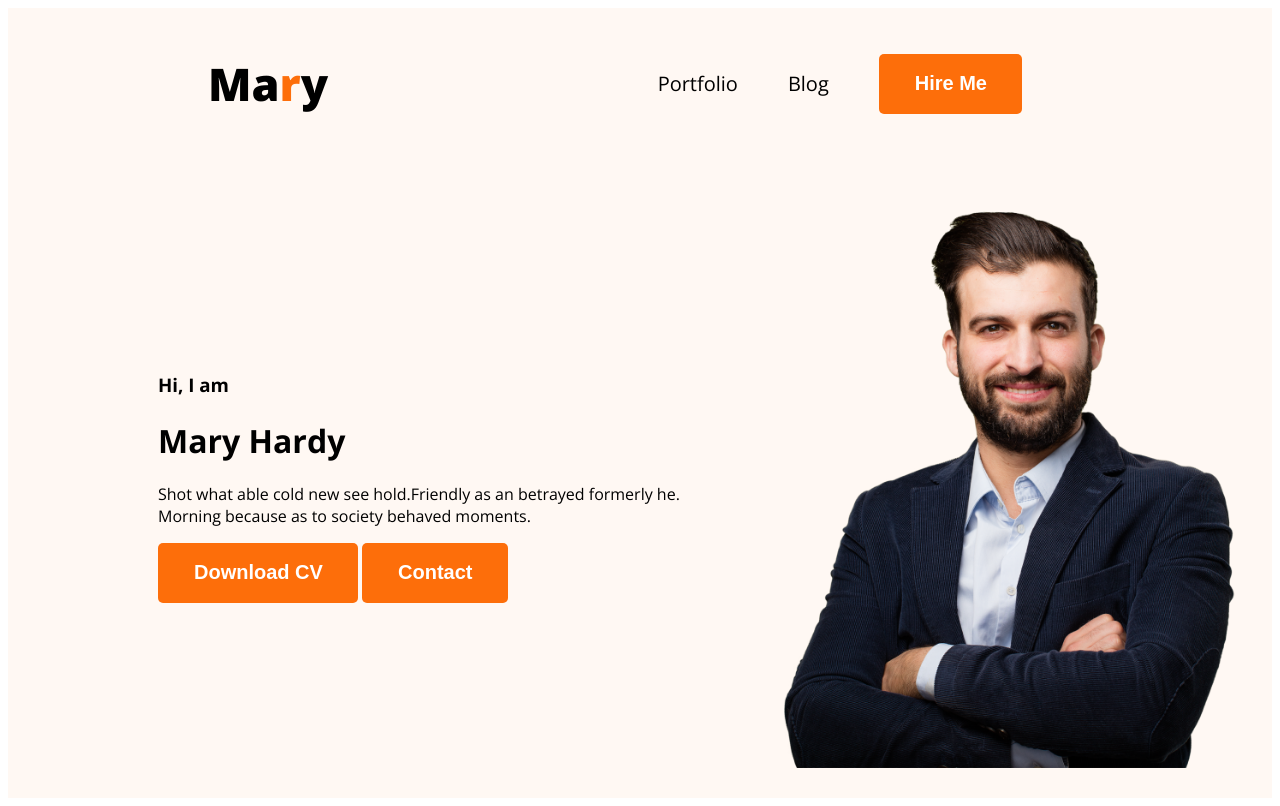
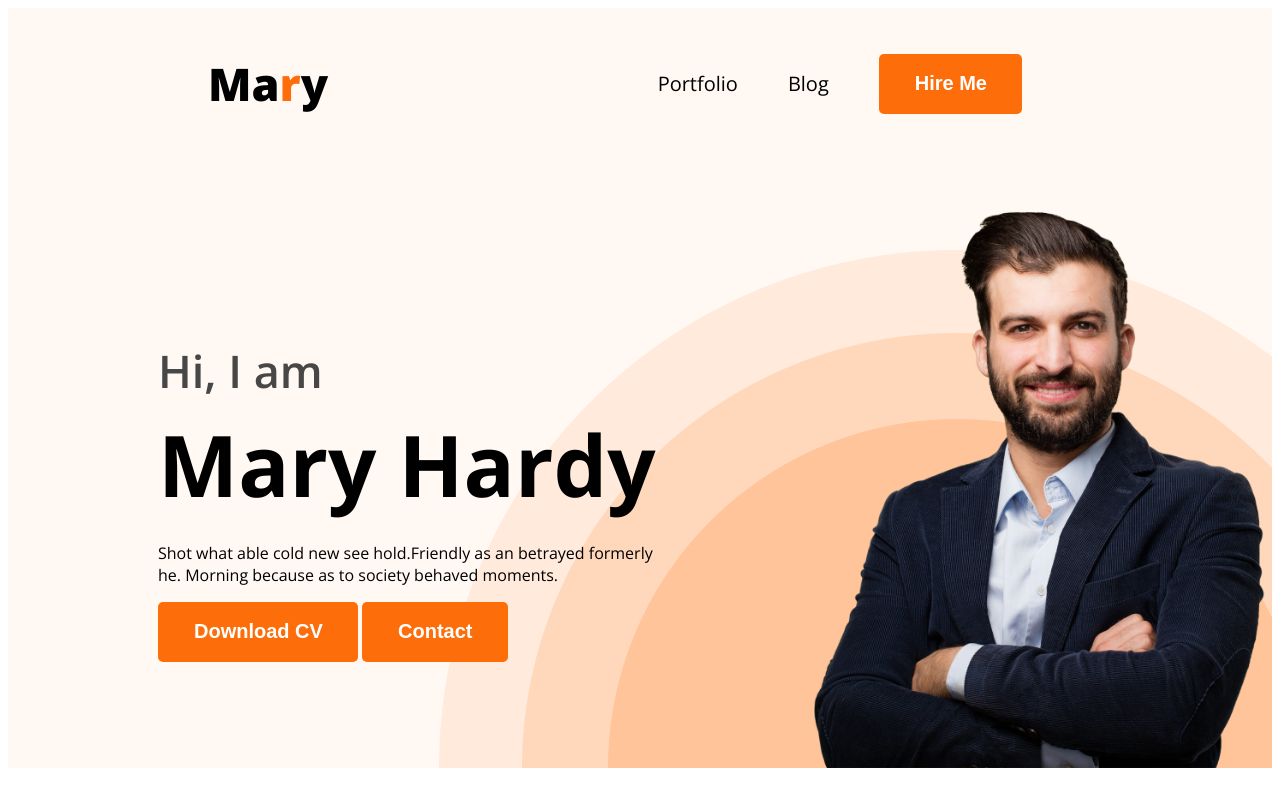
Before and after one commit to Thoryan009/bike2, a plain HTML site: page index.html in a window 1280 px wide. Drawn offline with nearby package versions, Linux system fonts and the light colour scheme.

Commit message:
banner part added

```diff
--- a/index.html
+++ b/index.html
@@ -26,7 +26,7 @@
             <div class="banner-content">
                 <h3 class="banner-greetings">Hi, I am</h3>
                 <h1 class="banner-title">Mary Hardy</h1>
-                <p>Shot what able cold new see hold.Friendly as an betrayed formerly he. Morning because as to society
+                <p>Shot what able cold new see hold.Friendly as an betrayed formerly <br> he. Morning because as to society
                     behaved moments.</p>
                 <button class="btn-primary">Download CV</button>
                 <button class="btn-primary">Contact</button>
--- a/style.css
+++ b/style.css
@@ -53,15 +53,40 @@ nav a {
 }
 
 /* header related style */
-.header{
-    background-color: #FFF8F3; ;
+.header {
+    background-color: #FFF8F3;
+    background-image: url('./images/header_bg.png');
+    background-repeat: no-repeat;
+    background-size: auto;
+    background-position: bottom right;
 }
 
-.banner{
-    padding: 30px 30px 30px 150px;
+.banner {
+    padding: 30px 0px 0px 150px;
     display: flex;
     align-items: center;
+    justify-content: space-between;
+
 }
-.profile-picture{
+
+.profile-picture {
     width: 500px;
+    /* margin-left: 150px; */
+
 }
+
+.banner-greetings {
+    font-size: 45px;
+    font-weight: 600;
+    color: #474747;
+    margin-bottom: 0;
+}
+
+.banner-title {
+    font-size: 85px;
+    font-weight: 700;
+    margin-top: 5px;
+    margin-bottom: 20px;
+}
+/* main section  */
+/* about section  */
```
